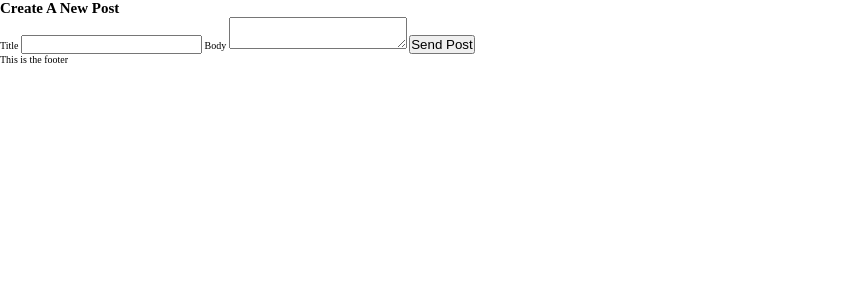
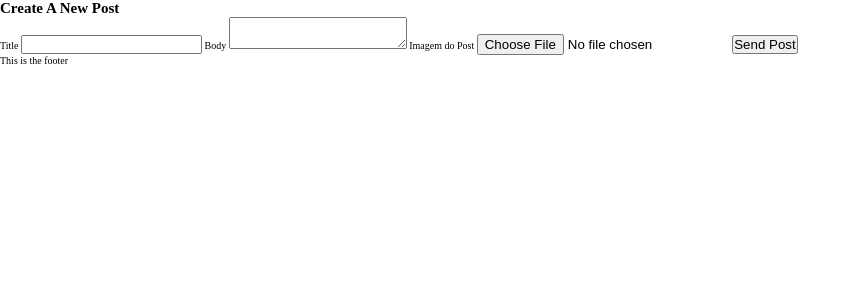
Before and after one commit to victorxavier01/Python, a Flask app: page /user/create_post in a window 1280 px wide. Shown: the top 300 px of the page, without its empty margins (0-861 px from the left). Run offline with Flask 3, Linux system fonts and the light colour scheme; the visitor is signed in with stand-in values (Sample User, id 1); some libraries are stand-ins or nearby versions.

Commit message:
add upload post image function

```diff
--- a/User Manipulation/blueprints/user/forms.py
+++ b/User Manipulation/blueprints/user/forms.py
@@ -20,9 +20,11 @@ class LoginForm(FlaskForm):
 class PostForm(FlaskForm):
     title = StringField("Title", validators=[DataRequired()])
     body = CKEditorField("Body", validators=[DataRequired()])
+    post_pic = FileField("Imagem do Post", validators=[FileAllowed(['jpg', 'png', 'jpeg'])])
     submit = SubmitField("Send Post")
 
 class EditPostForm(FlaskForm):
     title = StringField("Title", validators=[DataRequired()])
     body = CKEditorField("Body", validators=[DataRequired()])
-    submit = SubmitField("Edit Post")
+    post_pic = FileField("Imagem do Post", validators=[FileAllowed(['jpg', 'png', 'jpeg'])])
+    submit = SubmitField("Confirm Edit")
--- a/User Manipulation/blueprints/user/routes.py
+++ b/User Manipulation/blueprints/user/routes.py
@@ -4,7 +4,7 @@ from .forms import RegisterForm, LoginForm, PostForm, EditPostForm
 from werkzeug.security import check_password_hash, generate_password_hash
 from extensions import db
 from models import User, Post
-from .utils import save_profile_pic
+from .utils import save_profile_pic, save_post_pic
 from datetime import datetime
 from zoneinfo import ZoneInfo
 
@@ -94,11 +94,17 @@ def create_post():
     form = PostForm()
 
     if form.validate_on_submit():
+        if form.post_pic.data:
+            picture_file = save_post_pic(form.post_pic.data)
+        else:
+            picture_file = "default.png"
+
         new_post = Post(
             title = form.title.data,
             date = datetime.now(ZoneInfo("America/Sao_Paulo")),
             body = form.body.data,
             user_id = current_user.id,
+            post_pic = picture_file,
         )
 
         db.session.add(new_post)
@@ -152,6 +158,11 @@ def edit_post(post_id):
         post_to_edit.title = form.title.data
         post_to_edit.body = form.body.data
         post_to_edit.date = datetime.now(ZoneInfo("America/Sao_Paulo"))
+
+        if form.post_pic.data:
+            picture_file = save_post_pic(form.post_pic.data)
+            post_to_edit.post_pic = picture_file
+
         current_app.logger.info(f"User {current_user.username} (ID:{current_user.id}) edited the post {post_id}")
 
 
--- a/User Manipulation/models.py
+++ b/User Manipulation/models.py
@@ -25,6 +25,7 @@ class Post(db.Model):
     body: Mapped[str] = mapped_column(Text, nullable=False)
     date = db.Column(db.DateTime, default=lambda: datetime.now(timezone.utc))
     user_id: Mapped[int] = mapped_column(ForeignKey("users.id", ondelete="CASCADE"), nullable=False)
+    post_pic: Mapped[str] = mapped_column(String(250), nullable=True, default="default.png")
 
     author = relationship("User", back_populates="posts")
 
--- a/User Manipulation/templates/create_post.html
+++ b/User Manipulation/templates/create_post.html
@@ -5,13 +5,20 @@
 {% block content %}
 <div class="form">
     <h2>Create A New Post</h2>
-    <form method="POST" action="{{ url_for('user.create_post') }}">
+    <form method="POST" action="{{ url_for('user.create_post') }}" enctype="multipart/form-data">
         {{ form.hidden_tag() }}
+
         {{ form.title.label(class_="form-label") }}
         {{ form.title(class_="form-input") }}
+
         {{ form.body.label(class_="form-label") }}
         {{ form.body(class="form-input") }}
+
+        {{ form.post_pic.label(class_="form-label") }}
+        {{ form.post_pic(class_="form-input") }}
+
         {{ form.submit(class_="btn btn-primary") }}
+
     </form>
 </div>
 {% endblock %}
--- a/User Manipulation/templates/see_post.html
+++ b/User Manipulation/templates/see_post.html
@@ -6,9 +6,10 @@
 {% if current_user.is_authenticated %}
         <div class="post">
             <p>{{ current_user.username }}</p>
-            <p>{{ post.date.strftime("%d/%m/%Y %H:%M") }}</p>
+            <p>{{ post.date.astimezone().strftime("%d/%m/%Y %H:%M") }}</p>
             <h2>{{ post.title }}</h2>
             <p>{{ post.body }}</p>
+            <img src="{{ url_for('static', filename='post_pics/' ~ post.post_pic) }}" alt="imagem do post" class="post-pic">
         </div>
 {% endif %}
 {% endblock %}
```
Also changed, not shown: User Manipulation/blueprints/user/utils.py (+8 -0 lines), User Manipulation/templates/edit_post.html (+16 -2 lines), User Manipulation/templates/see_all_posts.html (+5 -2 lines), User Manipulation/static/post_pics/d0ee9ec504c51a19.png (added), User Manipulation/static/post_pics/eba3b4502dd326ad.png (added), User Manipulation/static/post_pics/ed17c8cb79832f66.png (added).
